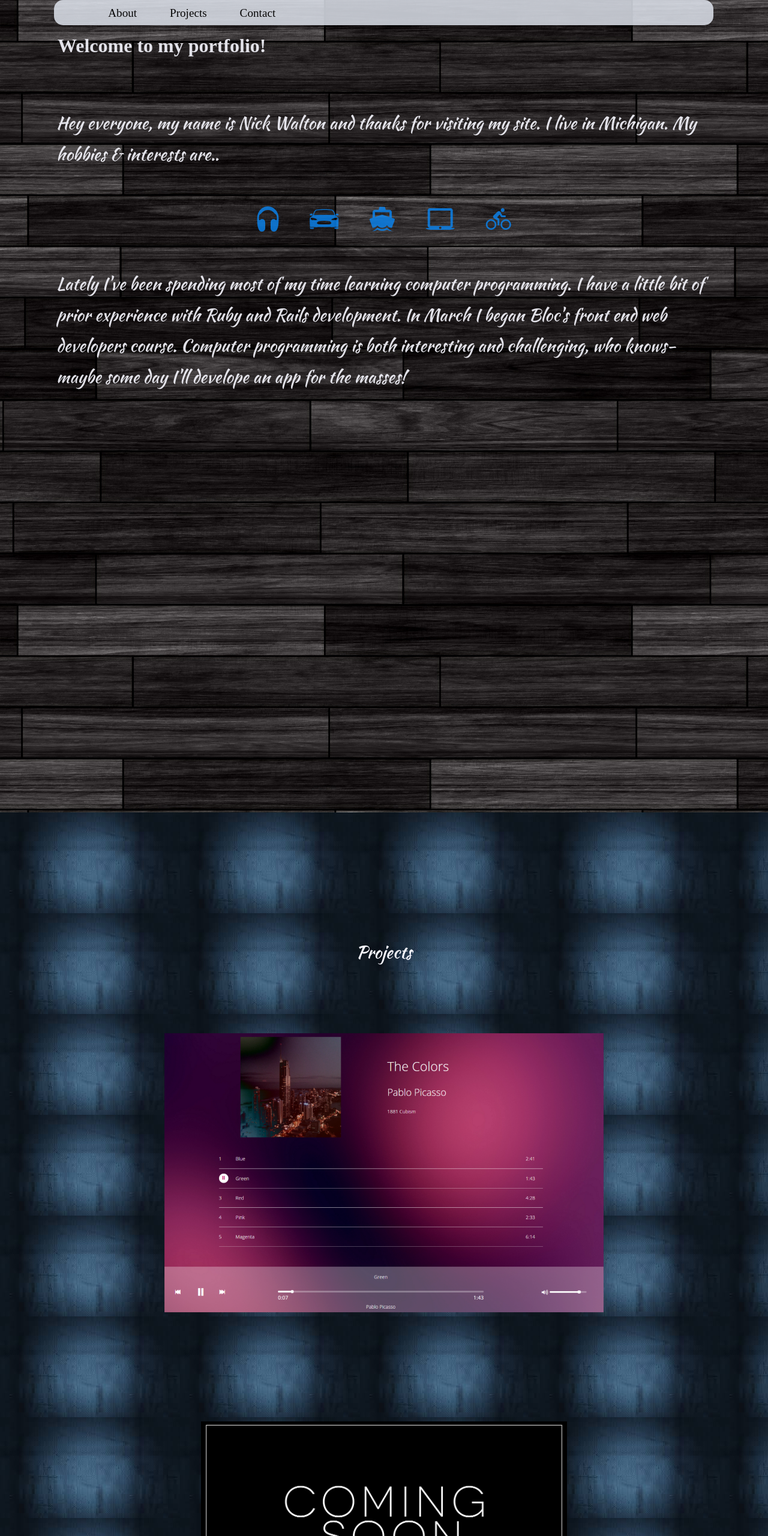
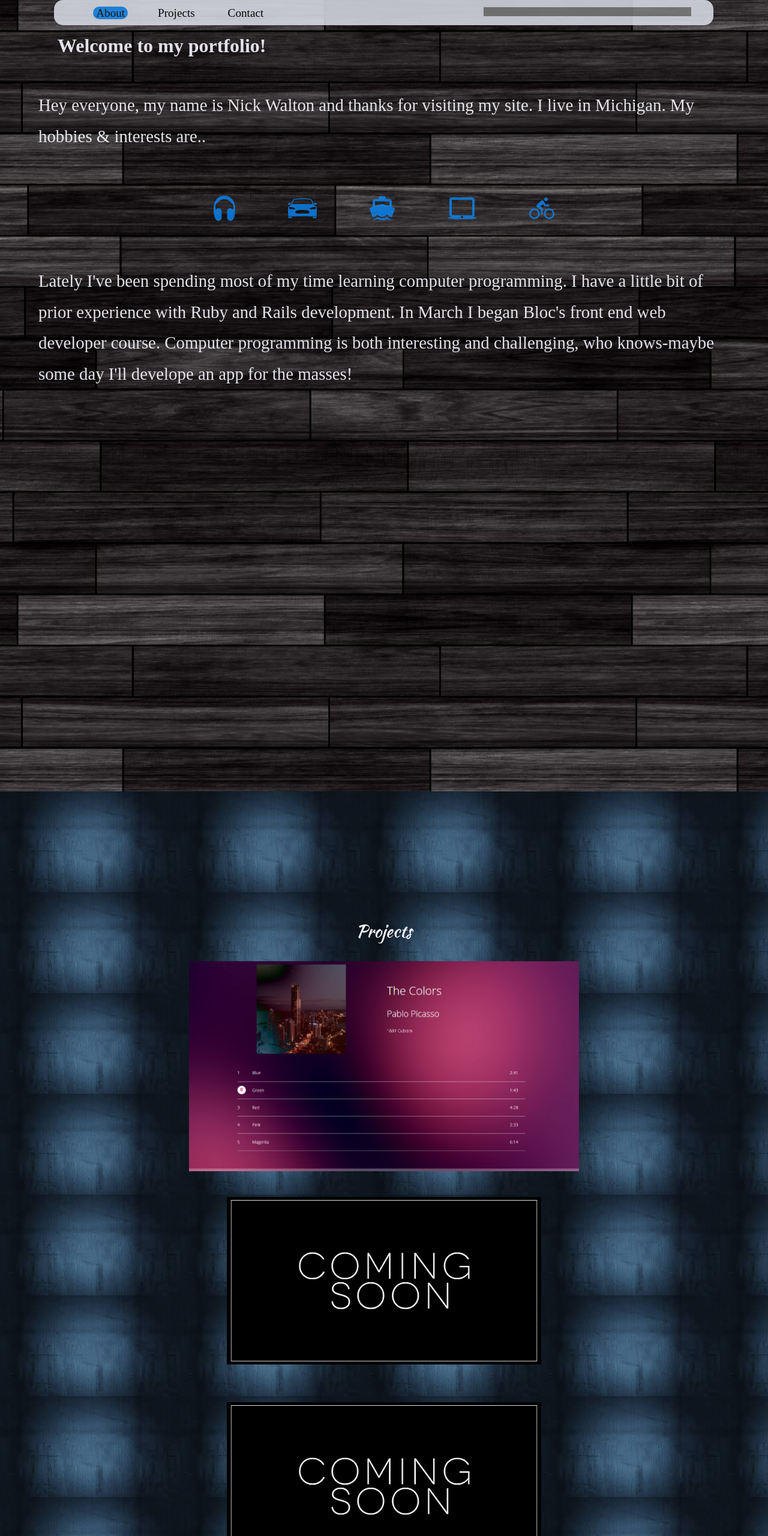
Before and after one commit to nkwalton/portfolio, a plain HTML site: page index.html in a window 1280 px wide. Shown: the top 2560 px of the page at 60% size. Drawn offline with nearby package versions, Linux system fonts and the light colour scheme; some packages are replaced by stand-ins of ours; a script that the page names is missing; a web font is replaced by a local one.

Commit message:
page waypoints, reading position indicator, styling

```diff
--- a/index.html
+++ b/index.html
@@ -23,25 +23,32 @@
          <div class="parallax-inner">
          <header class="main-header">
          <nav><ul>
-                <li class="active"><a href="#">About</a></li>
-                <li><a href="#point-description">Projects</a></li>
-                <li><a href="#contact-me">Contact</a></li>
+                <li id="about-item"><a href="#">About</a></li>
+                <li id="projects-item"><a href="#point-description">Projects</a></li>
+                <li id="contact-item"><a href="#contact-me">Contact</a></li>
+             <li id="progress-bar-container">
+             <progress value="0"></progress>
+             </li>
          </ul></nav>
          </header>
+
+
+             <!--    <span class="highlight">   -->
+
          <div id="wrapper">
 
          <h1 id="welcome">Welcome to my portfolio!</h1></br>
 
-                <section class="about-me container" container="clearfix">
+                <section id="about-container" class="about-me-container" container="clearfix">
              <p class="about-me-paragraph"></br></br>Hey everyone, my name is Nick Walton and thanks for visiting my site.  I live in Michigan. My hobbies & interests are..</p>
-             <div class="animate-icons">
+                <div class="icons-container">
                     <div class="ion-headphone"></div>
                     <div class="ion-model-s"></div>
                     <div class="ion-android-boat"></div>
                     <div class="ion-android-laptop"></div>
                     <div class="ion-android-bicycle"></div>
                 </div>
-             <p class="about-me-paragraph">Lately I've been spending most of my time learning computer programming. I have a little bit of prior experience with Ruby and Rails development.  In March I began Bloc's front end web developers course. Computer programming is both interesting and challenging, who knows-maybe some day I'll develope an app for the masses!</p>
+             <p class="about-me-paragraph">Lately I've been spending most of my time learning computer programming. I have a little bit of prior experience with Ruby and Rails development.  In March I began Bloc's front end web developer course. Computer programming is both interesting and challenging, who knows-maybe some day I'll develope an app for the masses!</p>
                 </section>
             </div>
          </section>
@@ -50,24 +57,29 @@
 
          <section class="parallax-2">
          <div class="parallax-inner-2">
-         <section class="portfolio container" container="clearfix">
+         <section id="projects-container" class="portfolio container" container="clearfix">
              <p id="point-description">Projects</p>
-                 <div class="background-image">
-                    <div id="text" style="display: none">Bloc Jams Music App. This was a music playing appliation I build during the foundation phase of bloc's front-end web development course. It's made with HTML, CSS, JavaScript and jQuery.</div>
-                    <img id="blocJams" src="assets/images/bloc-jams.jpg"
-                    class="bloc-jams-pic">
+                 <div class="bloc-jams-container">
+                     <div class="bloc-jams-pic">
+                        <div class="text"> Bloc Jams Music App. This was a music playing appliation I build during the foundation phase of bloc's front-end web development course. It's made with HTML, CSS, JavaScript and jQuery </div>
+                     </div>
+                     </div>
+                     <div class="container-resizing">
+                     <div class="coming-soon-waypoint">
                     <img src="assets/images/coming-soon.jpg"
                     class="coming-soon">
                     <img src="assets/images/coming-soon.jpg"
                     class="coming-soon">
                      </div>
+                     </div>
+
          </section>
          </div>
          </section>
 
 
 
-        <section class="parallax-3">
+        <section id="contact-container" class="parallax-3">
         <div class="parallax-inner-3">
         <footer class="main-footer">
             <p id="contact-me"> Contact me.</p>
@@ -88,3 +100,13 @@
       </section>
     </body>
  </html>
+
+<!---
+<header class="main-header">
+         <nav><ul>
+                <li class="active"><a href="#">About</a></li>
+                <li><a href="#point-description">Projects</a></li>
+                <li><a href="#contact-me">Contact</a></li>
+         </ul></nav>
+         </header>
+---->
--- a/scripts/main.js
+++ b/scripts/main.js
@@ -1,9 +1,6 @@
-//To get image over text use different z-index or image as a background image on a div
 
 //parallax functionality
 $(document).ready(function () {
-//    $('.parallax-inner').localScroll();
-
 
 
 //hover over project to display a description
@@ -21,12 +18,75 @@ setInterval(function(){
     $('.ion-headphone, .ion-model-s, .ion-android-boat, .ion-android-laptop, .ion-android-bicycle').toggleClass('magictime vanishIn');
 }, 7000 );
 
-    //waypoints fun
-    var $backgroundImage = $('.background-image');
+
+
+    //waypoints coming soon animation
+    var $backgroundImage = $('.coming-soon-waypoint');
 
     $backgroundImage.waypoint(function () {
-        console.log('waypoint fun testing!!!');
-    });
+        $backgroundImage.addClass('js-coming-soon');
+    }, { offset: '37%' });
 
 
+    //about waypoint
+    var waypointId = new Waypoint({
+        element: $('#about-container'),
+        handler: function(direction) {
+//          var aboutContainer = $("#about-container");
+//          console.log('about container waypoint: ', aboutContainer);
+            $("#about-item").addClass("highlight");
+            $("#projects-item").removeClass("highlight");
+            $("#contact-item").removeClass("highlight");
+        },
+        //offset: '-1%'
+    })
+
+    //projects waypoint
+    var waypointId = new Waypoint({
+        element: $('#projects-container'),
+        handler: function(direction) {
+//          var projectsContainer = $('#projects-container');
+//          console.log('projects container waypoint: ', projectsContainer);
+            $("#projects-item").addClass("highlight");
+            $("#about-item").removeClass("highlight");
+            $("#contact-item").removeClass("highlight");
+        },
+        offset: '45%'
+    })
+
+    //contact waypoint
+    var waypointId = new Waypoint({
+        element: $('#contact-container'),
+        handler: function(direction) {
+//          var contactContainer = $('#contact-container');
+//          console.log('contact container waypoint: ', contactContainer);
+            $("#contact-item").addClass("highlight");
+            $("#about-item").removeClass("highlight");
+            $("#projects-item").removeClass("highlight");
+        },
+        offset: '90%'
+    })
+
+// the javascript way to select an element:
+// document.getElementById('contact-container'),
+
+// the jQuery equivalent:
+// $('#contact-container);
+
+$(document).on('ready', function() {
+  var winHeight = $(window).height(),
+      docHeight = $(document).height(),
+      progressBar = $('progress'),
+      max, value;
+
+  /* Set the max scrollable area */
+  max = docHeight - winHeight;
+  progressBar.attr('max', max);
+
+  $(document).on('scroll', function(){
+     value = $(window).scrollTop();
+     progressBar.attr('value', value);
+  });
 });
+
+});
--- a/styles/main.css
+++ b/styles/main.css
@@ -4,11 +4,6 @@ html {
  }
 
 body {
-    /*background-image: url(../assets/images/Wooden-Backdrop.jpg);
-    background-repeat: no-repeat;
-    background-attachment: fixed;
-    background-position: center;
-    background-size: cover;*/
     font-family: 'PT Sans Caption', 'sans-serif;'; /* sets our font to the "Open Sans" typeface */
     color: ghostwhite; /* sets the text color to white */
     min-height: 100%;         /* says the height of the body must be, at minimum, 100% of the window */
@@ -46,14 +41,13 @@ a {
     font-size: 1.2rem;
     font-family: 'PT Sans Caption';
     margin: -.4rem;
-    position: absolute;
+
 }
 
 .main-header nav ul li {
     /* style the list items */
-    float: center;
     display: inline;
-    padding: inherit;
+    margin:  0px 20px;
 }
 
 .main-header nav ul li:hover {
@@ -61,10 +55,68 @@ a {
 }
 
 
+.main-header .highlight {
+    background-color: rgb(10,135,245);
+    border-radius: 15px;
+    opacity:.9;
+}
+
 .main-header nav a:link {
     display: inline-block;
     padding: 5px; 35px;
-    height: 28px;
+    height: 21px;
+}
+
+/*
+.main-header #progress-bar-container {
+    text-align: right;
+    height: 5px;
+    width: 50px;
+
+}
+*/
+
+progress {
+  /* Positioning */
+  position: fixed;
+  top: 1.5%;
+  right:10%;
+
+  /* Dimensions */
+  width: 27%;
+  height: 15px;
+  border-radius: 10px;
+
+  /* Reset the appearance */
+/*
+  -webkit-appearance: none;
+     -moz-appearance: none;
+          appearance: none;
+*/
+
+
+    /* the default progress bar color. */
+    progress[value]::-webkit-progress-bar{
+  background-color: #eee;
+  border-radius: 10px;
+  box-shadow: 0 2px 5px rgba(0, 0, 0, 0.25) inset;
+}
+
+    /* the color of the (page scrolled/position bar) */
+    -webkit-progress-value {
+  background-color: rgb(10,135,245);
+  border-radius: 10px;
+}
+
+
+  /* Get rid of the default border in Firefox/Opera. */
+  border: none;
+
+  /* Progress bar container for Firefox/IE10+ */
+  background-color: transparent;
+
+  /* Progress bar value for IE10+ */
+/*  color: black;*/
 }
 
 .container {
@@ -88,6 +140,14 @@ a {
     text-align: left;
 }
 
+.icons-container {
+    display: flex;
+    flex-direction: row;
+    justify-content:center;
+
+
+}
+
 .ion-headphone,
 .ion-android-laptop,
 .ion-model-s,
@@ -97,19 +157,11 @@ a {
     opacity:.8;
     font-size: 3rem;
     padding: 18px 24px 18px 24px;
-    display: inline-block;
-}
-
-
-.magictime.ion-headphone,
-.ion-android-laptop,
-.ion-model-s,
-.ion-android-boat,
-.ion-android-bicycle{
--webkit-animation-duration: 5s;
--moz-animation-duration: 5s;
--o-animation-duration: 5s;
-animation-duration: 5s;
+    margin:20px;
+    -webkit-animation-duration: 5s;
+    -moz-animation-duration: 5s;
+    -o-animation-duration: 5s;
+    animation-duration: 5s;
 }
 
 
@@ -123,24 +175,61 @@ animation-duration: 5s;
 /*----parallax end----*/
 
 .portfolio {
-    display: flex;
-    flex-direction:column;
+    float: none;
     text-align: center;
     font-size:1.8rem;
+    display: block;
 }
 
-.portfolio .bloc-jams-pic {
-    position: relative;
-    height: 60%;
-    width:60%;
-    cursor:pointer;
+
+.portfolio .bloc-jams-container {
+    margin: 0 auto;
+    height: 350px;
+    width: 650px;
+    background-image: url(../assets/images/bloc-jams.jpg);
+    background-size: 100%;
+
+}
+
+/* this .text opacity: 0 will make the default text invisible (most transparent), until the hover element is added with opacity of 1 (to show text). */
+.text {
+    opacity:0;
+    height: 350px;
+    width: 650px;
+}
+
+.bloc-jams-pic:hover .text {
+    opacity: 1;
+    color:ghostwhite;
+    font-weight:700;
+    display: flex;
+    align-items:center;
+}
+
+
+.portfolio .container-resizing {
+    margin: 0 auto;
+    height: 50%;
+    width: 50%;
+}
+
+.coming-soon-waypoint {
     padding: 7%;
+    opacity: 0;
+    transition: all 500ms ease-in;
 }
-.portfolio .coming-soon {
-    height: 50%;
-    width:50%;
-    padding: 7%;
+
+.coming-soon {
+    margin: 0 0 10% 0;
+    height:100%;
+    width:100%;
 }
+
+.js-coming-soon {
+    opacity: 1;
+
+}
+
 /*----parallax start---*/
 .parallax-2 {
     background: url(../assets/images/abstract-background.jpeg)
```
Also changed, not shown: 2 other files. Lines whose indentation alone changed are shown as unchanged.
